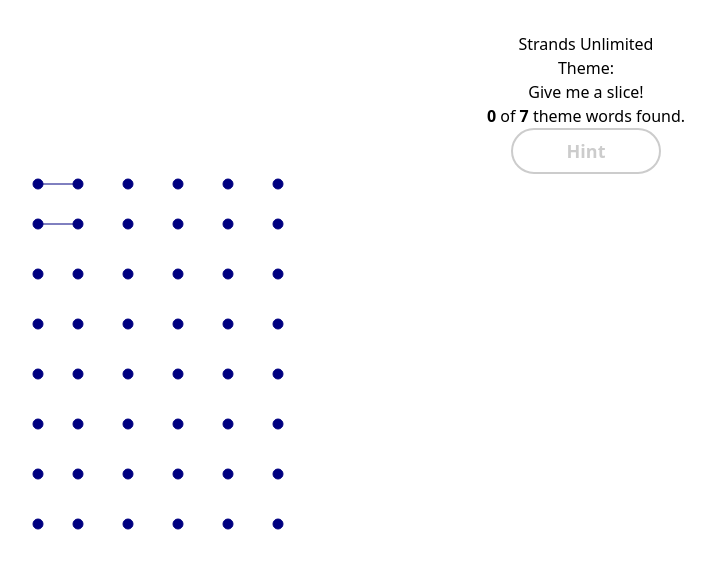
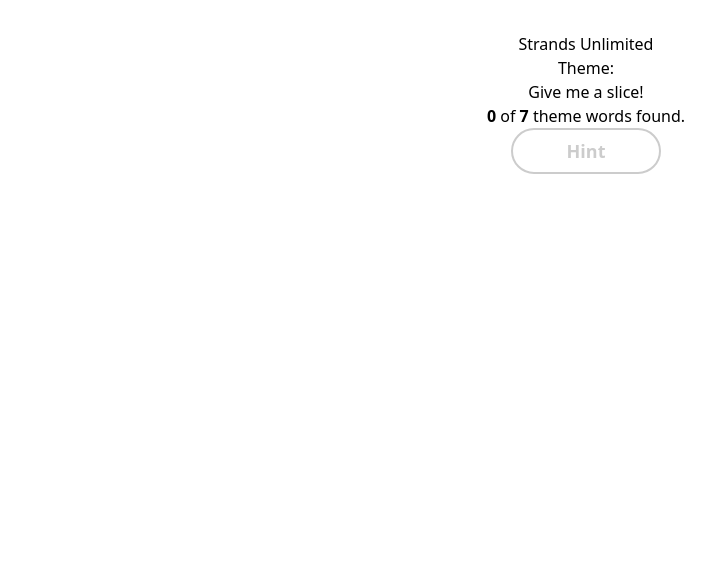
Before and after one commit to dannyhyatt/strandsunlimited, a React (Vite) app: page / in a window 1280 px wide. Shown: the top 568 px of the page, without its empty margins (54-769 px from the left). Built offline with nearby package versions, Linux system fonts and the light colour scheme.

Commit message:
got grid lines working

```diff
--- a/src/Game.tsx
+++ b/src/Game.tsx
@@ -1,24 +1,101 @@
 import { useState } from "react";
 import { GameData } from "./GameData";
-import SVGGrid from "./GameGrid";
+import SVGGrid, { circlePositions } from "./GameGrid";
 
 
 export default function Game({ data } : { data: GameData }) {
 
-
   const [lines, setLines] = useState([
     { from: "1-1", to: "1-2" },
-    { from: "2-1", to: "2-2" }
+    { from: "2-1", to: "2-2" },
   ]);
 
+  // array of all the node ids
+  const [currentLine, setCurrentLine] = useState<string[]>([]);
+
+  const toFromToArray = (ids: string[]) => {
+    const arr = [];
+    for(let i = 0; i < ids.length - 1; i++) {
+      arr.push({ from: ids[i], to: ids[i + 1] });
+    }
+    return arr;
+  }
+
+  const isNeighbor = (id1: string, id2: string) => {
+
+    const x1 = parseInt(id1[0]), y1 = parseInt(id1[2]);
+    const x2 = parseInt(id2[0]), y2 = parseInt(id2[2]);
+
+    if(x1 === x2 && Math.abs(y1 - y2) === 1) return true;
+    if(y1 === y2 && Math.abs(x1 - x2) === 1) return true;
+    if(Math.abs(x1 - x2) === 1 && Math.abs(y1 - y2) === 1) return true;
+
+    return false;
+
+  }
+
+  const nodeInteractionHandler = (id: string) => {
+    // check to see if it's a valid move
+    if(
+      currentLine.length > 0 &&
+      isNeighbor(currentLine[currentLine.length - 1], id) &&
+      !currentLine.includes(id)
+    ) {
+      setCurrentLine([...currentLine, id]);
+    } else if(
+      currentLine.length > 1 &&
+      currentLine.includes(id)
+    ) {
+      setCurrentLine(currentLine.slice(0, currentLine.indexOf(id) + 1));
+    } else {
+      setCurrentLine([id]);
+    }
+  }
+
   return (
-    <SVGGrid
-        lines={lines}
+    <div className="relative">
+
+      <SVGGrid
+        lines={toFromToArray(currentLine)}
         addNewLine={(newLine) => setLines((lines) => [...lines, newLine])}
         removeLineByIndex={(lineIdx) =>
           setLines([...lines.slice(0, lineIdx), ...lines.slice(lineIdx + 1)])
         }
       />
+
+      <div className="absolute top-0 left-0 w-full h-full grid grid-cols-6 grid-rows-8">
+        {circlePositions.map(({ id, pos }) => (
+              <span
+                key={`grid-${id}`}
+                style={{ gridRow: id[0], gridColumn: id[2] }}
+                className="cursor-pointer flex"
+              >
+                <span
+                  className="bg-slate-400 rounded-full h-8 w-8 pt-1 m-auto block cursor-pointer select-none"
+                  onClick={(e) => {
+                    console.log('clicked on', id);
+                    nodeInteractionHandler(id);
+                  }}
+                  onMouseDown={(e) => {
+                    if(e.buttons === 1) {
+                      console.log('dragged start', id);
+                      nodeInteractionHandler(id);
+                    }
+                  }}
+                  onMouseEnter={(e) => {
+                    if(e.buttons === 1) {
+                      console.log('dragged over', id);
+                      nodeInteractionHandler(id);
+                    }
+                  }}
+                >
+                  {id}
+                </span>
+              </span>
+          ))}
+      </div>
+
+    </div>
   );
 
 }
--- a/src/GameGrid.tsx
+++ b/src/GameGrid.tsx
@@ -1,4 +1,56 @@
 import { MouseEventHandler, useEffect, useState } from "react";
+
+
+export const circlePositions = [
+  { id: "1-1", pos: [25, 25] },
+  { id: "1-2", pos: [75, 25] },
+  { id: "1-3", pos: [125, 25] },
+  { id: "1-4", pos: [175, 25] },
+  { id: "1-5", pos: [225, 25] },
+  { id: "1-6", pos: [275, 25] },
+  { id: "2-1", pos: [25, 75] },
+  { id: "2-2", pos: [75, 75] },
+  { id: "2-3", pos: [125, 75] },
+  { id: "2-4", pos: [175, 75] },
+  { id: "2-5", pos: [225, 75] },
+  { id: "2-6", pos: [275, 75] },
+  { id: "3-1", pos: [25, 125] },
+  { id: "3-2", pos: [75, 125] },
+  { id: "3-3", pos: [125, 125] },
+  { id: "3-4", pos: [175, 125] },
+  { id: "3-5", pos: [225, 125] },
+  { id: "3-6", pos: [275, 125] },
+  { id: "4-1", pos: [25, 175] },
+  { id: "4-2", pos: [75, 175] },
+  { id: "4-3", pos: [125, 175] },
+  { id: "4-4", pos: [175, 175] },
+  { id: "4-5", pos: [225, 175] },
+  { id: "4-6", pos: [275, 175] },
+  { id: "5-1", pos: [25, 225] },
+  { id: "5-2", pos: [75, 225] },
+  { id: "5-3", pos: [125, 225] },
+  { id: "5-4", pos: [175, 225] },
+  { id: "5-5", pos: [225, 225] },
+  { id: "5-6", pos: [275, 225] },
+  { id: "6-1", pos: [25, 275] },
+  { id: "6-2", pos: [75, 275] },
+  { id: "6-3", pos: [125, 275] },
+  { id: "6-4", pos: [175, 275] },
+  { id: "6-5", pos: [225, 275] },
+  { id: "6-6", pos: [275, 275] },
+  { id: "7-1", pos: [25, 325] },
+  { id: "7-2", pos: [75, 325] },
+  { id: "7-3", pos: [125, 325] },
+  { id: "7-4", pos: [175, 325] },
+  { id: "7-5", pos: [225, 325] },
+  { id: "7-6", pos: [275, 325] },
+  { id: "8-1", pos: [25, 375] },
+  { id: "8-2", pos: [75, 375] },
+  { id: "8-3", pos: [125, 375] },
+  { id: "8-4", pos: [175, 375] },
+  { id: "8-5", pos: [225, 375] },
+  { id: "8-6", pos: [275, 375] },
+];
 
 export default function SVGGrid({
   addNewLine,
@@ -24,56 +76,6 @@
   }, [padding]);
 
   const circleRadius = 5;
-  const circlePositions = [
-    { id: "1-1", pos: [10, 10] },
-    { id: "1-2", pos: [50, 10] },
-    { id: "1-3", pos: [100, 10] },
-    { id: "1-4", pos: [150, 10] },
-    { id: "1-5", pos: [200, 10] },
-    { id: "1-6", pos: [250, 10] },
-    { id: "2-1", pos: [10, 50] },
-    { id: "2-2", pos: [50, 50] },
-    { id: "2-3", pos: [100, 50] },
-    { id: "2-4", pos: [150, 50] },
-    { id: "2-5", pos: [200, 50] },
-    { id: "2-6", pos: [250, 50] },
-    { id: "3-1", pos: [10, 100] },
-    { id: "3-2", pos: [50, 100] },
-    { id: "3-3", pos: [100, 100] },
-    { id: "3-4", pos: [150, 100] },
-    { id: "3-5", pos: [200, 100] },
-    { id: "3-6", pos: [250, 100] },
-    { id: "4-1", pos: [10, 150] },
-    { id: "4-2", pos: [50, 150] },
-    { id: "4-3", pos: [100, 150] },
-    { id: "4-4", pos: [150, 150] },
-    { id: "4-5", pos: [200, 150] },
-    { id: "4-6", pos: [250, 150] },
-    { id: "5-1", pos: [10, 200] },
-    { id: "5-2", pos: [50, 200] },
-    { id: "5-3", pos: [100, 200] },
-    { id: "5-4", pos: [150, 200] },
-    { id: "5-5", pos: [200, 200] },
-    { id: "5-6", pos: [250, 200] },
-    { id: "6-1", pos: [10, 250] },
-    { id: "6-2", pos: [50, 250] },
-    { id: "6-3", pos: [100, 250] },
-    { id: "6-4", pos: [150, 250] },
-    { id: "6-5", pos: [200, 250] },
-    { id: "6-6", pos: [250, 250] },
-    { id: "7-1", pos: [10, 300] },
-    { id: "7-2", pos: [50, 300] },
-    { id: "7-3", pos: [100, 300] },
-    { id: "7-4", pos: [150, 300] },
-    { id: "7-5", pos: [200, 300] },
-    { id: "7-6", pos: [250, 300] },
-    { id: "8-1", pos: [10, 350] },
-    { id: "8-2", pos: [50, 350] },
-    { id: "8-3", pos: [100, 350] },
-    { id: "8-4", pos: [150, 350] },
-    { id: "8-5", pos: [200, 350] },
-    { id: "8-6", pos: [250, 350] },
-  ];
 
   const getCirclePositionById = (id: string) =>
     circlePositions.find((cPos) => cPos.id === id)?.pos;
@@ -102,27 +104,12 @@
   return (
     <svg
       viewBox="0 0 300 400"
-      width={svgSize}
-      height={svgSize}
+      width={''}
+      height={''}
       onClick={handleBackgroundClick}
     >
       {/* draw fixed circles */}
-      {circlePositions.map(({ id, pos }) => (
-        <circle
-          key={id}
-          id={`SVGGrid-circle-${id}`}
-          className={[
-            "SVGGrid-circle",
-            id === newLineSource && "SVGGrid-circle-active"
-          ]
-            .filter(Boolean)
-            .join(" ")}
-          onClick={(e) => handleCircleClick(e, id)}
-          cx={pos[0]}
-          cy={pos[1]}
-          r={circleRadius}
-        />
-      ))}
+
       {/* draw user provided lines */}
       {lines.map((line, idx) => {
         const sourcePos = getCirclePositionById(line.from);
@@ -141,6 +128,7 @@
             key={`SVGGrid-line-${idx}`}
             className="SVGGrid-line"
             onClick={(_) => removeLineByIndex(idx)}
+            strokeWidth={4}
             x1={sourcePos[0]}
             y1={sourcePos[1]}
             x2={targetPos[0]}
```
